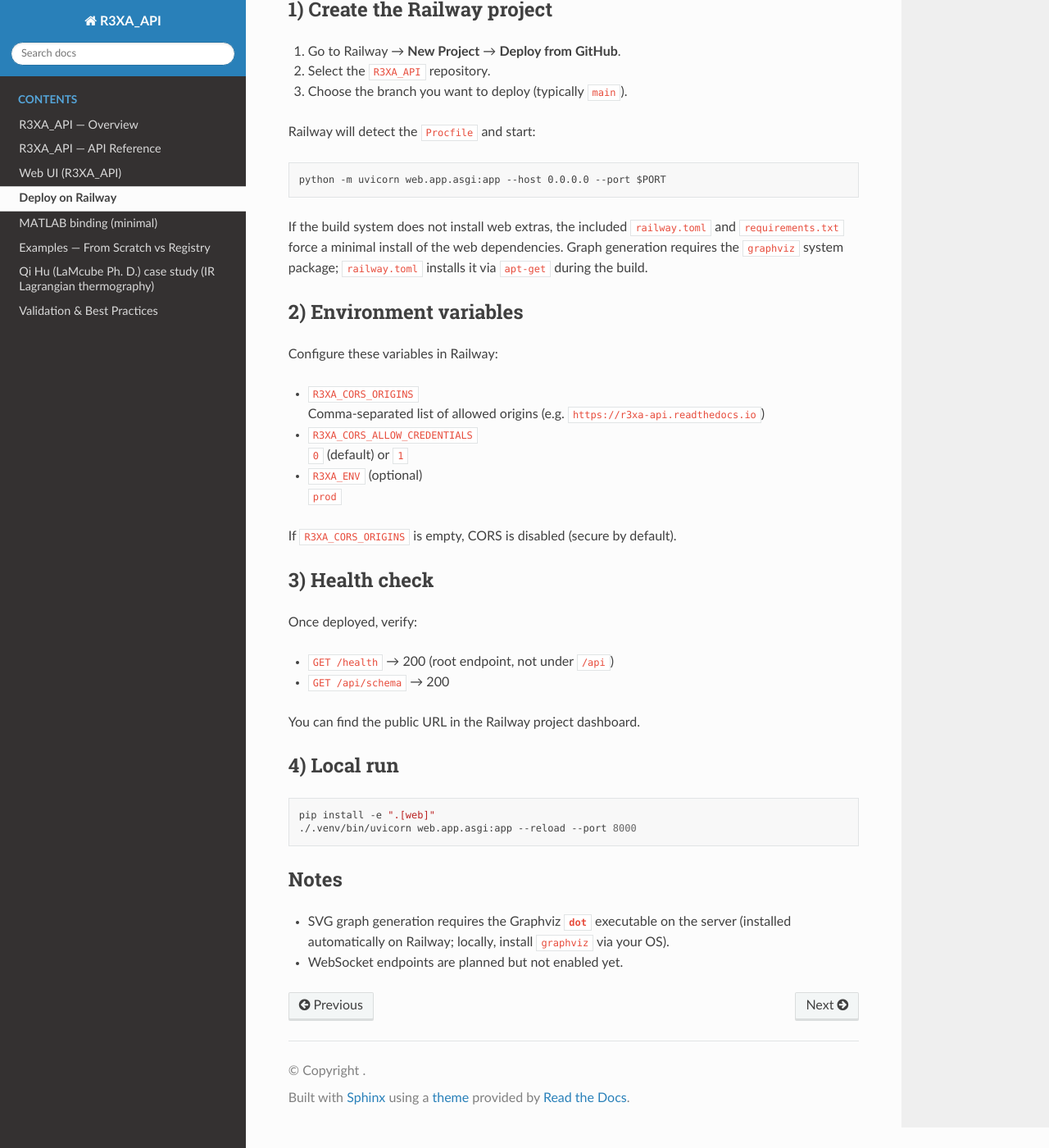
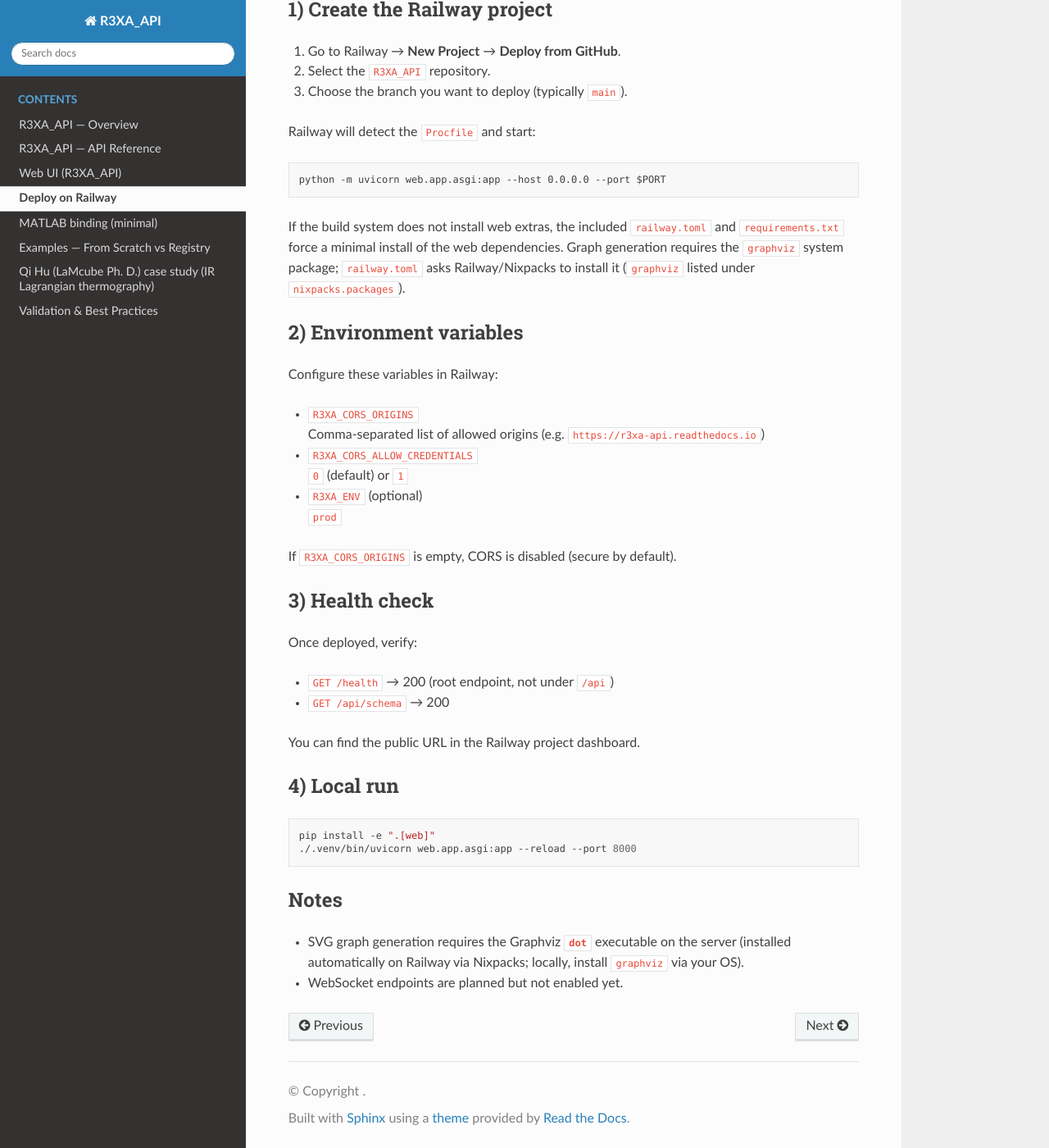
Before and after one commit to jeffwitz/R3XA_API, a Sphinx documentation site: the page built from docs/DEPLOY_RAILWAY.md, in a window 1280 px wide and 1400 px high, scrolled down 213 px. Shown: the whole window at 82% size. Built offline with Sphinx 7.4.7 and the Read the Docs theme 3.1.0, drawn with Linux system fonts in a browser that asks for light colours.

Commit message:
Railway: install graphviz via nixpacks packages

```diff
--- a/docs/DEPLOY_RAILWAY.md
+++ b/docs/DEPLOY_RAILWAY.md
@@ -17,7 +17,7 @@
 If the build system does not install web extras, the included `railway.toml`
 and `requirements.txt` force a minimal install of the web dependencies.
 Graph generation requires the `graphviz` system package; `railway.toml`
-installs it via `apt-get` during the build.
+asks Railway/Nixpacks to install it (`graphviz` listed under `nixpacks.packages`).
 
 ## 2) Environment variables
 
@@ -51,5 +51,5 @@
 ## Notes
 
 - SVG graph generation requires the Graphviz **`dot`** executable on the server
-  (installed automatically on Railway; locally, install `graphviz` via your OS).
+  (installed automatically on Railway via Nixpacks; locally, install `graphviz` via your OS).
 - WebSocket endpoints are planned but not enabled yet.
--- a/railway.toml
+++ b/railway.toml
@@ -1,5 +1,8 @@
+[nixpacks]
+packages = ["graphviz"]
+
 [build]
-cmd = "apt-get update && apt-get install -y graphviz && python -m pip install -r requirements.txt && python -m pip install '.[web]'"
+cmd = "python -m pip install -r requirements.txt && python -m pip install '.[web]'"
 
 [deploy]
 startCommand = "PYTHONPATH=/app python -m uvicorn web.app.asgi:app --host 0.0.0.0 --port ${PORT:-8080}"
```
